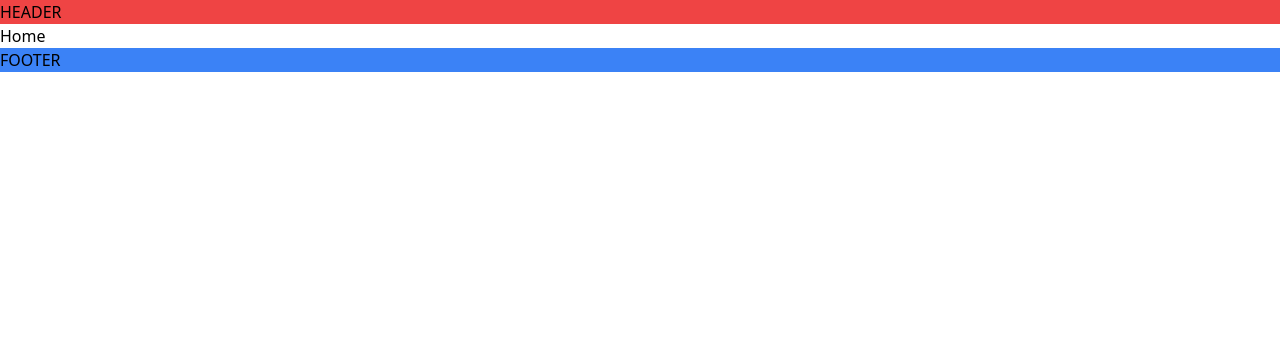
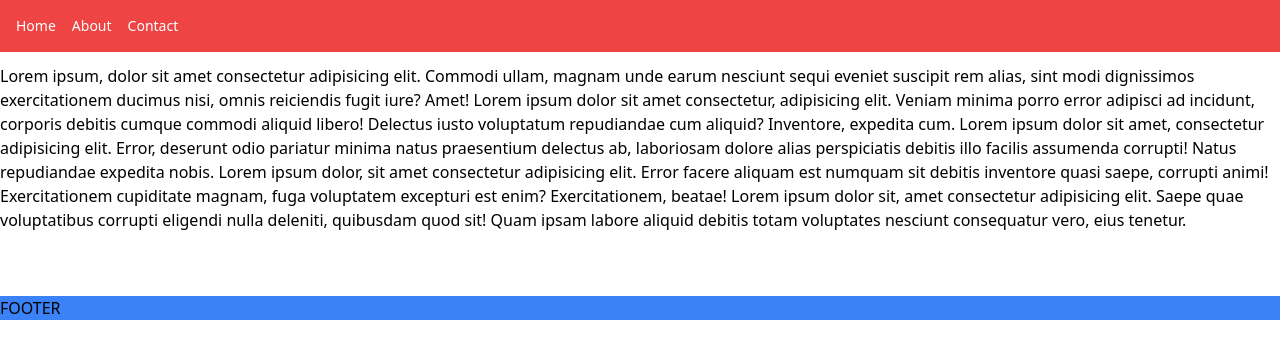
Before and after one commit to yasinnkhann/portfolio, a Gatsby site: page / in a window 1280 px wide. Built offline with nearby package versions, Linux system fonts and the light colour scheme; Gatsby itself is replaced by a stand-in of ours.

Commit message:
navbar setup

```diff
--- a/src/components/Header.tsx
+++ /dev/null
@@ -1,14 +0,0 @@
-import React from 'react';
-
-export default function Header() {
-  return <header className="bg-red-500">HEADER</header>;
-}
-
-// import React from 'react';
-// import { BaseComponentProps } from '@/types';
-
-// export default function Header(props: BaseComponentProps) {
-//   const { children } = props;
-
-//   return <header className="bg-red-900">{children}</header>;
-// }
--- a/src/components/Layout.tsx
+++ b/src/components/Layout.tsx
@@ -1,11 +1,11 @@
 import React from 'react';
-import Header from './Header';
+import NavBar from './NavBar';
 import Footer from './Footer';
 
 export default function Layout({ children }) {
   return (
     <>
-      <Header />
+      <NavBar />
       {children}
       <Footer />
     </>
--- /dev/null
+++ b/src/components/NavBar.tsx
@@ -0,0 +1,42 @@
+import React from 'react';
+import { Link } from 'gatsby';
+
+export default function NavBar() {
+  return (
+    <nav className="fixed bg-red-500 top-0 w-full z-[999]">
+      <div className="container mx-auto flex flex-wrap items-center justify-between mt-0 py-4 px-4">
+        <div className="w-full flex-grow lg:flex lg:items-center lg:w-auto">
+          <div className="text-sm lg:flex-grow">
+            <Link
+              to="/"
+              className="mt-4 lg:inline-lg:mt-0 text-white hover:text-white mr-4"
+            >
+              Home
+            </Link>
+            <Link
+              to="/about"
+              className="mt-4 lg:inline-lg:mt-0 text-white hover:text-white mr-4"
+            >
+              About
+            </Link>
+            <Link
+              to="/contact"
+              className="mt-4 lg:inline-lg:mt-0 text-white hover:text-white mr-4"
+            >
+              Contact
+            </Link>
+          </div>
+        </div>
+      </div>
+    </nav>
+  );
+}
+
+// import React from 'react';
+// import { BaseComponentProps } from '@/types';
+
+// export default function Header(props: BaseComponentProps) {
+//   const { children } = props;
+
+//   return <header className="bg-red-900">{children}</header>;
+// }
--- a/src/pages/About.tsx
+++ b/src/pages/About.tsx
@@ -1,13 +1,16 @@
 import React from 'react';
 import { Helmet } from 'react-helmet';
+import Layout from '@/components/Layout';
 
 export default function About() {
   return (
-    <div>
+    <>
       <Helmet>
         <title>About</title>
       </Helmet>
-      <h1>About</h1>
-    </div>
+      <Layout>
+        <div className="my-[5%]">Hey</div>
+      </Layout>
+    </>
   );
 }
--- a/src/pages/Contact.tsx
+++ b/src/pages/Contact.tsx
@@ -1,13 +1,27 @@
 import React from 'react';
 import { Helmet } from 'react-helmet';
+import Layout from '@/components/Layout';
 
 export default function Contact() {
   return (
-    <div>
+    <>
       <Helmet>
         <title>Contact</title>
       </Helmet>
-      <h1>Contact</h1>
-    </div>
+      <Layout>
+        <div className="my-[5%]">
+          Lorem ipsum dolor sit amet consectetur adipisicing elit. Consequuntur
+          ipsum vitae unde ipsa necessitatibus officia. Ut ullam in, incidunt
+          porro odit iure nostrum quasi nisi aspernatur voluptates fugit, hic
+          sint? Lorem ipsum dolor sit amet consectetur adipisicing elit. Enim
+          accusantium, accusamus omnis, eveniet asperiores natus cupiditate
+          minima esse nihil hic rerum aut aperiam? Iure, dignissimos consequatur
+          deleniti doloremque suscipit unde. Lorem, ipsum dolor sit amet
+          consectetur adipisicing elit. Sapiente animi, aspernatur numquam saepe
+          iure ducimus quae doloremque modi reiciendis quisquam qui nesciunt
+          maxime odit officiis nobis fuga minima. Magni, at?
+        </div>
+      </Layout>
+    </>
   );
 }
--- a/src/pages/index.tsx
+++ b/src/pages/index.tsx
@@ -4,13 +4,31 @@ import Layout from '@/components/Layout';
 
 export default function Home() {
   return (
-    <div>
+    <>
       <Helmet>
         <title>Home</title>
       </Helmet>
       <Layout>
-        <p>Home</p>
+        <div className="my-[5%]">
+          Lorem ipsum, dolor sit amet consectetur adipisicing elit. Commodi
+          ullam, magnam unde earum nesciunt sequi eveniet suscipit rem alias,
+          sint modi dignissimos exercitationem ducimus nisi, omnis reiciendis
+          fugit iure? Amet! Lorem ipsum dolor sit amet consectetur, adipisicing
+          elit. Veniam minima porro error adipisci ad incidunt, corporis debitis
+          cumque commodi aliquid libero! Delectus iusto voluptatum repudiandae
+          cum aliquid? Inventore, expedita cum. Lorem ipsum dolor sit amet,
+          consectetur adipisicing elit. Error, deserunt odio pariatur minima
+          natus praesentium delectus ab, laboriosam dolore alias perspiciatis
+          debitis illo facilis assumenda corrupti! Natus repudiandae expedita
+          nobis. Lorem ipsum dolor, sit amet consectetur adipisicing elit. Error
+          facere aliquam est numquam sit debitis inventore quasi saepe, corrupti
+          animi! Exercitationem cupiditate magnam, fuga voluptatem excepturi est
+          enim? Exercitationem, beatae! Lorem ipsum dolor sit, amet consectetur
+          adipisicing elit. Saepe quae voluptatibus corrupti eligendi nulla
+          deleniti, quibusdam quod sit! Quam ipsam labore aliquid debitis totam
+          voluptates nesciunt consequatur vero, eius tenetur.
+        </div>
       </Layout>
-    </div>
+    </>
   );
 }
```
Also changed, not shown: src/testing/Header.spec.tsx (+1 -1 lines).
